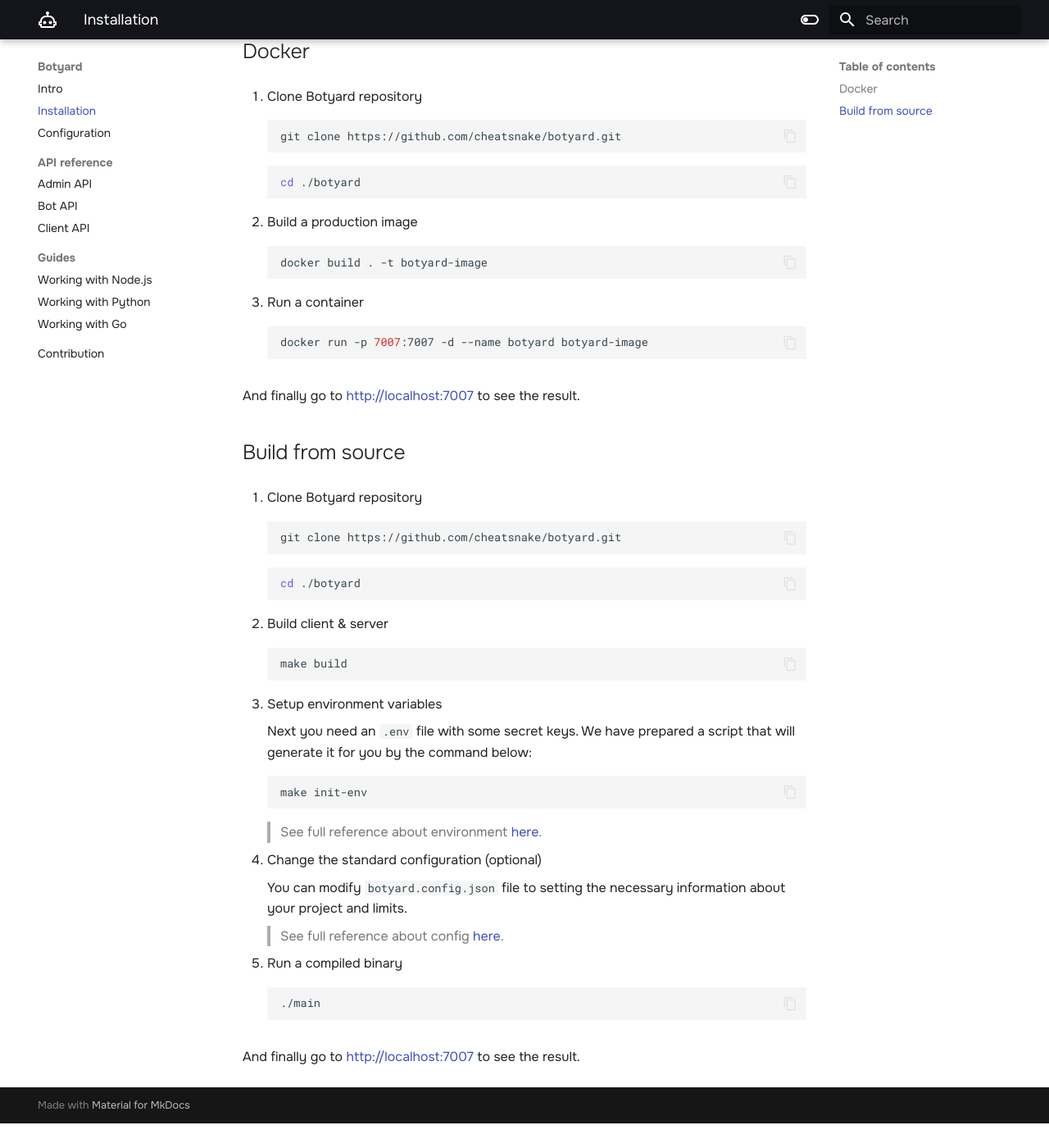
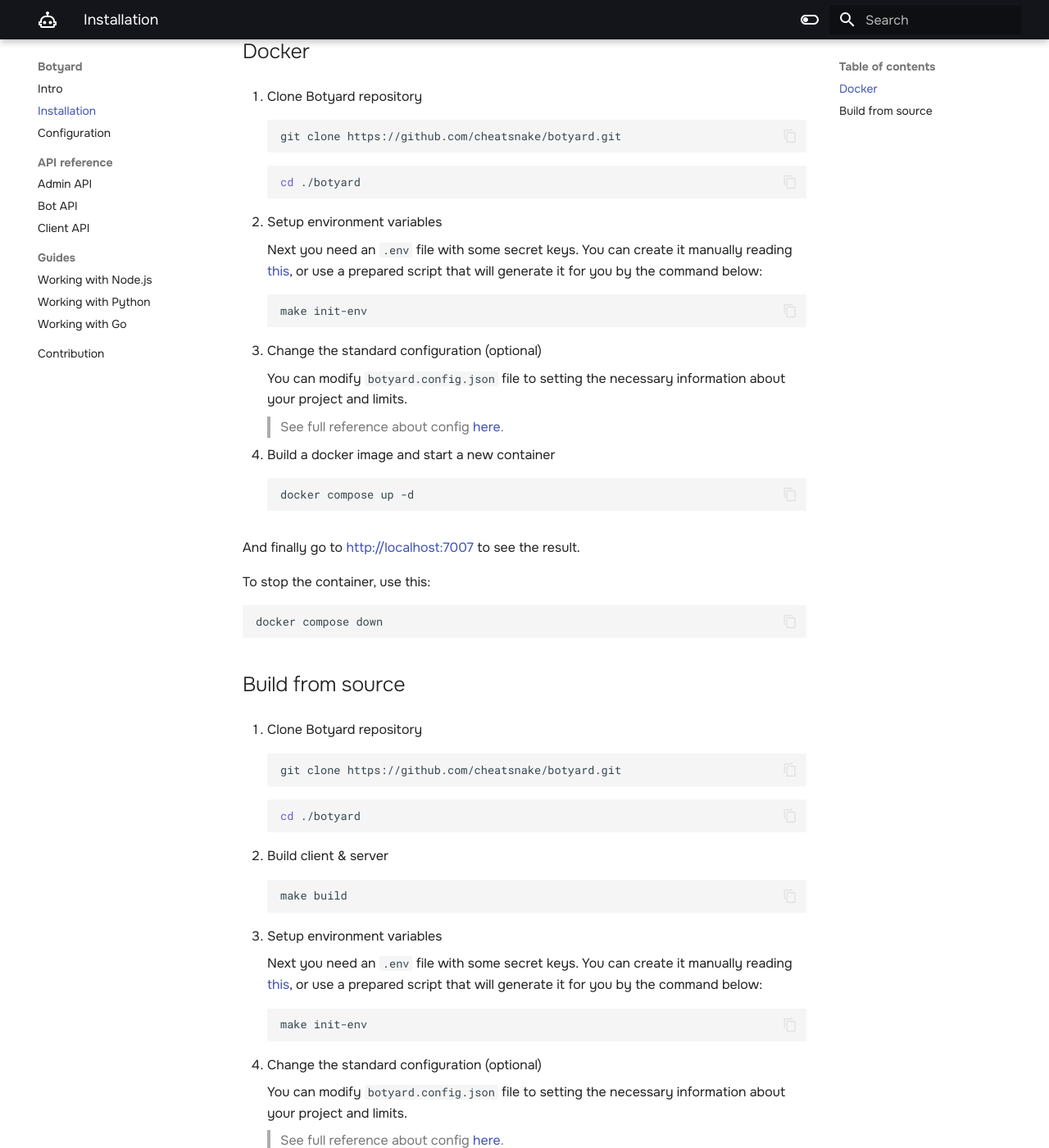
Before and after one commit to cheatsnake/botyard, an MkDocs documentation site: the page built from docs/installation.md, in a window 1280 px wide and 1400 px high, scrolled down 225 px. Shown: the whole window at 82% size. Built offline with MkDocs 1.6.1 and Material for MkDocs 9.7.7, drawn with Linux system fonts in a browser that asks for light colours; before the commit the page ends 1595 px from its top, so only the background shows below that.

Commit message:
add docker

````diff
--- a/docs/installation.md
+++ b/docs/installation.md
@@ -14,19 +14,33 @@ To run Botyard on your machine, there are two ways: using [Docker](https://docs.
     cd ./botyard
     ```
 
-2.  Build a production image
+2.  Setup environment variables
+
+    Next you need an `.env` file with some secret keys. You can create it manually reading [this](./configuration.md#environment-variables), or use a prepared script that will generate it for you by the command below:
 
     ```sh
-    docker build . -t botyard-image
+    make init-env
     ```
 
-3.  Run a container
+3.  Change the standard configuration (optional)
+
+    You can modify `botyard.config.json` file to setting the necessary information about your project and limits.
+
+    > See full reference about config [here](./configuration.md/#config-file).
+
+4.  Build a docker image and start a new container
 
     ```sh
-    docker run -p 7007:7007 -d --name botyard botyard-image
+    docker compose up -d
     ```
 
 And finally go to [http://localhost:7007](http://localhost:7007) to see the result.
+
+To stop the container, use this:
+
+```sh
+docker compose down
+```
 
 ## Build from source
 
@@ -48,13 +62,11 @@ And finally go to [http://localhost:7007](http://localhost:7007) to see the resu
 
 3. Setup environment variables
 
-    Next you need an `.env` file with some secret keys. We have prepared a script that will generate it for you by the command below:
+    Next you need an `.env` file with some secret keys. You can create it manually reading [this](./configuration.md#environment-variables), or use a prepared script that will generate it for you by the command below:
 
     ```sh
     make init-env
     ```
-
-    > See full reference about environment [here](./configuration.md/#environment-variables).
 
 4. Change the standard configuration (optional)
 
````
Also changed, not shown: docker-compose.yml (added, +18 -0 lines), 2 other files.
